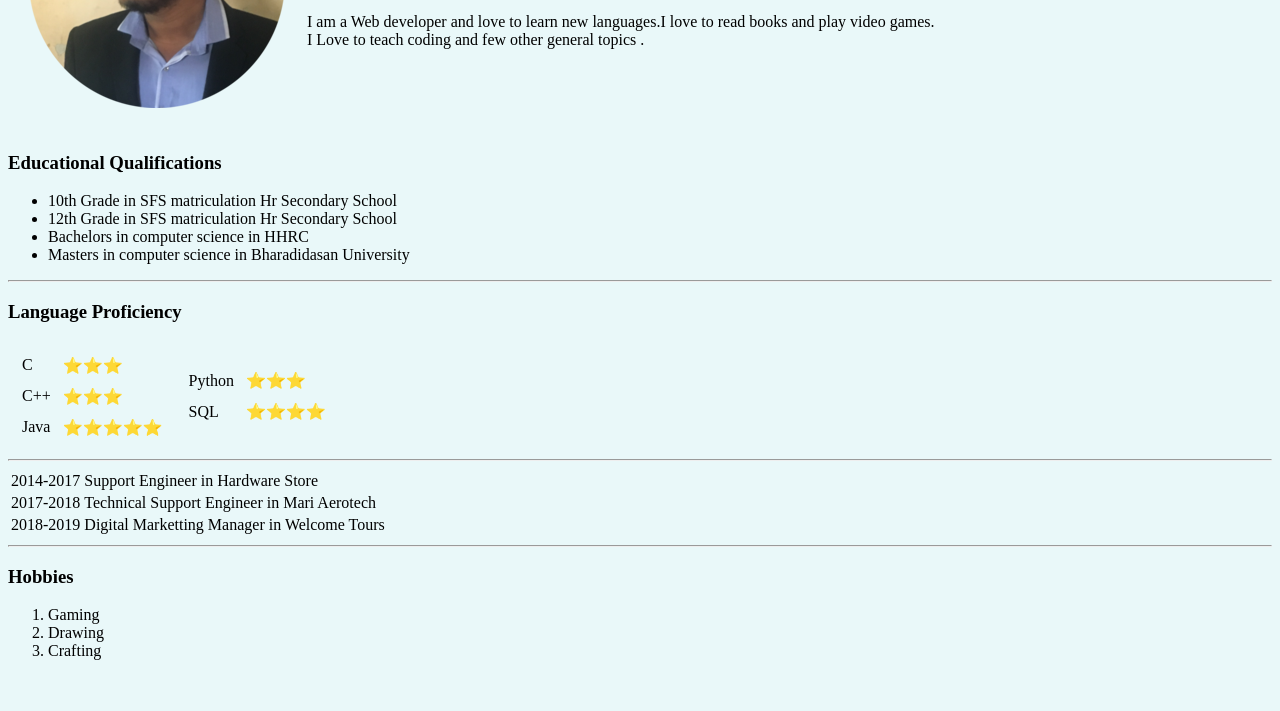
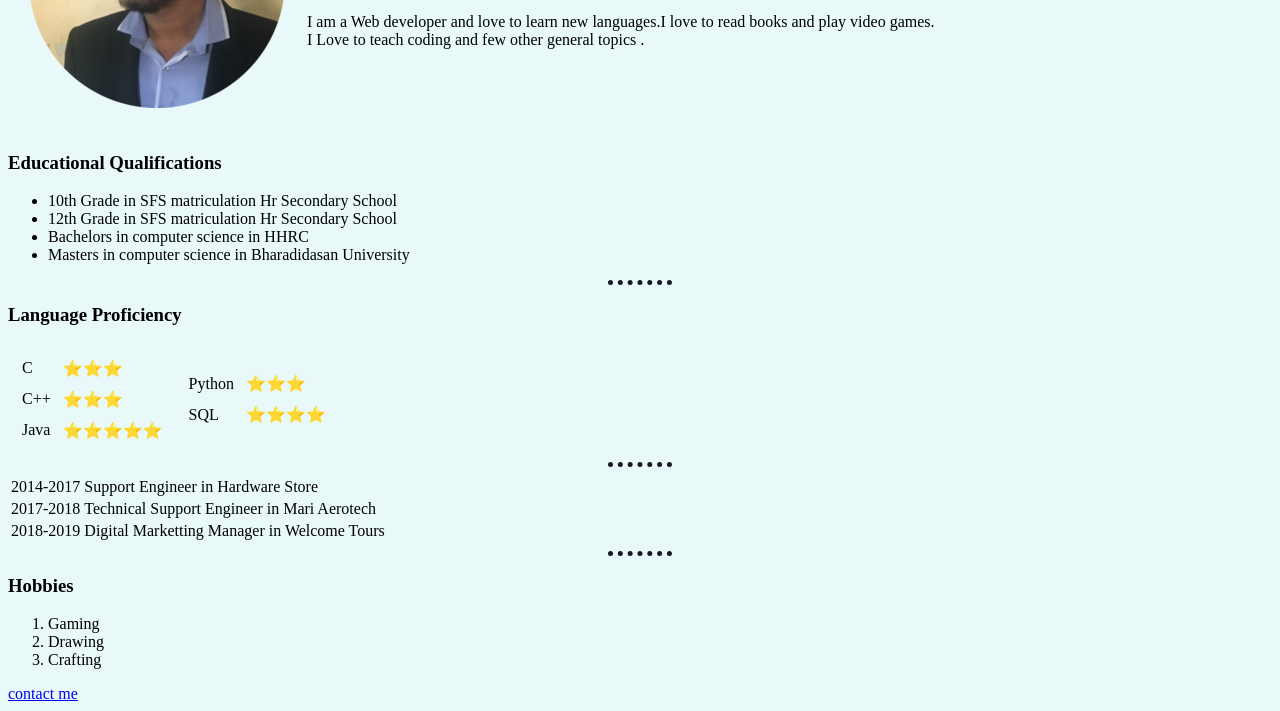
Before and after one commit to Astatine-fever/cv, a plain HTML site: page index.html in a window 1280 px wide. Shown: the part 177-888 px from the top of the page. Before the commit the page ends 853 px from the top, so only its background shows below. Drawn offline with Linux system fonts and the light colour scheme.

Commit message:
code optimisation

```diff
--- a/index.html
+++ b/index.html
@@ -4,12 +4,30 @@
     <meta charset="UTF-8">
     <meta name="viewport" content="width=device-width, initial-scale=1.0">
     <title>My Site</title>
+    <style>
+        body
+        {
+            background-color: #E9F8F9;
+        }
+
+        img
+        {
+            max-width: 100%;
+        }
+        hr
+        {
+            border-style:dotted none none;
+            border-width: 5px;
+            border-color: #181823;
+            width: 5%;
+        }
+    </style>
 </head>
-<body style="background-color: #E9F8F9;">
+<body>
     <table cellspacing="20">
         <tr>
             <td>
-                <img src="crop.png" alt="Prasanna">
+                <img src="assets\crop.png" alt="Prasanna">
             </td>
             <td >
                 <h1> Prasanna </h1>
@@ -90,6 +108,6 @@
         <li>Drawing</li>
         <li>Crafting</li>
     </ol>
-    <a href=""></a>
+    <a href="contact.html">contact me</a>
 </body>
 </html>
```
Also changed, not shown: contact.html (added, +22 -0 lines), contactme.html (deleted, +0 -22 lines), assets/crop.png (renamed from crop.png), css/styles.css (added).
